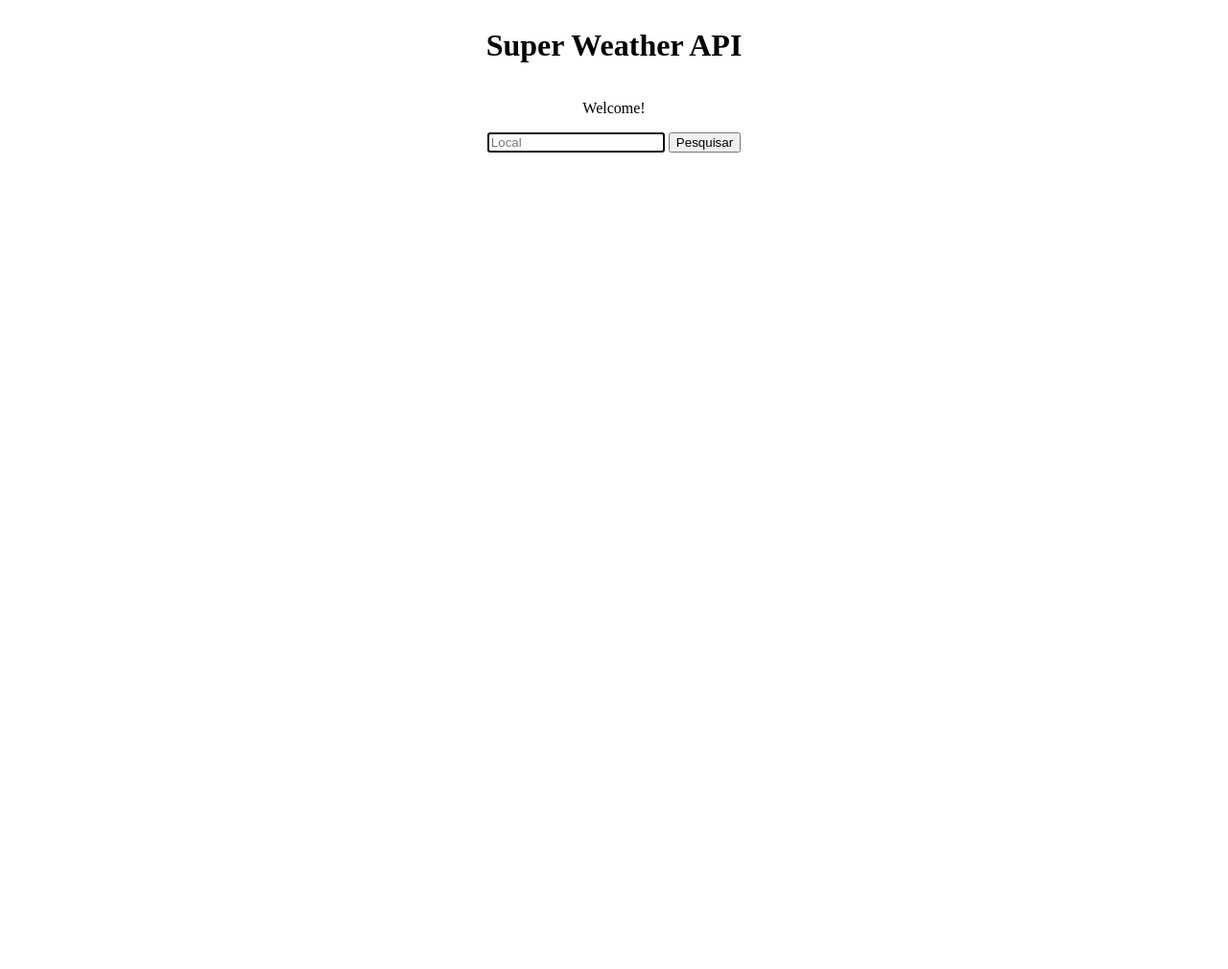
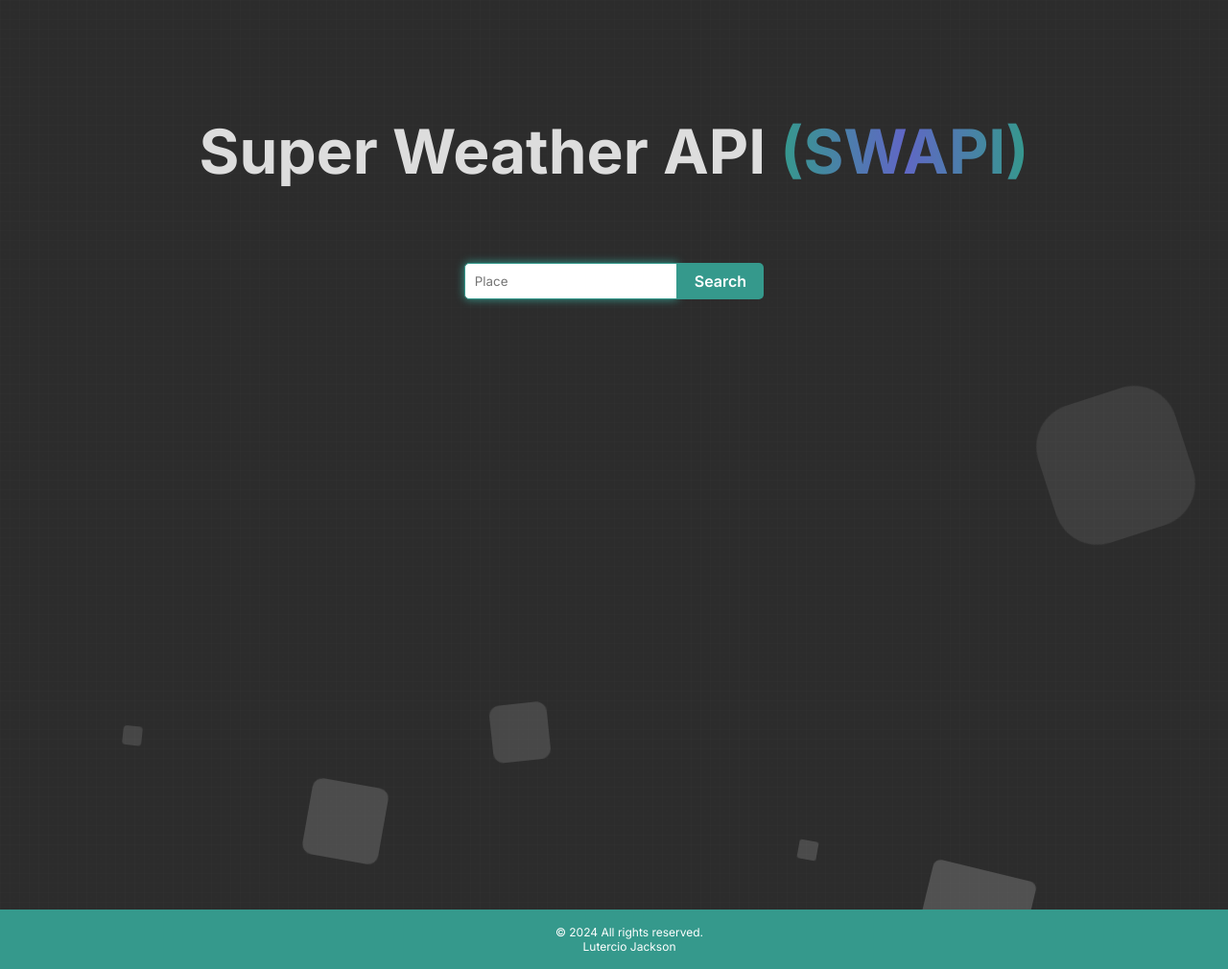
Before and after one commit to Lutercio/Super-Weather-API, a Flask app: page / in a window 1280 px wide. Shown: the whole page at 96% size. Run offline with Flask 3, Linux system fonts and the light colour scheme.

Commit message:
Visual ans APIs update

```diff
--- /dev/null
+++ b/static/style.css
@@ -0,0 +1,194 @@
+@import url('https://fonts.googleapis.com/css2?family=Inter:wght@100..900&display=swap');
+
+* {
+    text-decoration: none;
+    font-family: "Inter", sans-serif;
+    font-optical-sizing: auto;
+    margin: 0;
+    padding: 0;
+}
+
+body {
+    display: grid;
+    place-items: center;
+    height: 30vh;
+    background-image:
+        radial-gradient(circle at center, rgba(255, 255, 255, 0.005) 0, rgba(255, 255, 255, 0.005) 1px, transparent 1px),
+        linear-gradient(to right, rgba(255, 255, 255, 0.01) 1px, transparent 1px),
+        linear-gradient(to bottom, rgba(255, 255, 255, 0.01) 1px, transparent 1px);
+    background-size: 10px 10px;
+    background-attachment: fixed;
+    background-color: #2c2c2c;
+    margin: 1rem;
+}
+
+h1 {
+    margin-top: 6rem;
+    font-size: 4rem;
+    color: #DDDDDD;
+}
+
+span {
+    background: linear-gradient(to right, #35998c, #6067c5, #35998c);
+    -webkit-background-clip: text;
+    -webkit-text-fill-color: transparent;
+}
+
+form {
+    margin-top: 4rem;
+    display: flex;
+    justify-content: center;
+    align-items: center;
+}
+
+input {
+    width: 200px;
+    flex-grow: 1;
+    padding: 10px;
+    border-radius: 5px 0 0 5px;
+    border: 1px solid #ced4da;
+}
+
+button {
+    padding: 9px 18px;
+    border: none;
+    border-radius: 0 5px 5px 0;
+    background-color: #35998c;
+    color: white;
+    font-size: 16px;
+    cursor: pointer;
+    font-weight: 600;
+}
+
+button:hover {
+    background-color: #6067c5;
+}
+
+button:focus {
+    box-shadow: 0 0 3px #ccc;
+}
+input:focus {
+    outline: none;
+    border-color: #35998c;
+    box-shadow: 0 0 10px #35998c;
+}
+
+footer {
+    position: fixed;
+    bottom: 0;
+    width: 100%;
+    text-align: center;
+    background-color: #35998c;
+    color: white;
+    padding: 16px;
+    font-size: 12px;
+    right: 0;
+    left: 0;
+}
+
+/*============================ CIRCLES ============================= */
+
+.circles{
+    z-index: -2;
+    position: absolute;
+    top: 0;
+    left: 0;
+    width: 100%;
+    height: 100%;
+    overflow: hidden;
+}
+.circles li{
+    position: absolute;
+    display: block;
+    list-style: none;
+    width: 20px;
+    height: 20px;
+    background: rgba(255, 255, 255, 0.2);
+    animation: animate 25s linear infinite;
+    bottom: -150px;
+
+}
+
+/*
+ Estilo dos <li> individuais
+*/
+
+.circles li:nth-child(1){
+    left: 25%;
+    width: 80px;
+    height: 80px;
+    animation-delay: 0s;
+}
+.circles li:nth-child(2){
+    left: 10%;
+    width: 20px;
+    height: 20px;
+    animation-delay: 2s;
+    animation-duration: 12s;
+}
+.circles li:nth-child(3){
+    left: 70%;
+    width: 20px;
+    height: 20px;
+    animation-delay: 4s;
+}
+.circles li:nth-child(4){
+    left: 40%;
+    width: 60px;
+    height: 60px;
+    animation-delay: 0s;
+    animation-duration: 18s;
+}
+.circles li:nth-child(5){
+    left: 65%;
+    width: 20px;
+    height: 20px;
+    animation-delay: 0s;
+}
+.circles li:nth-child(6){
+    left: 75%;
+    width: 110px;
+    height: 110px;
+    animation-delay: 3s;
+}
+.circles li:nth-child(7){
+    left: 35%;
+    width: 150px;
+    height: 150px;
+    animation-delay: 7s;
+}
+.circles li:nth-child(8){
+    left: 50%;
+    width: 25px;
+    height: 25px;
+    animation-delay: 15s;
+    animation-duration: 45s;
+}
+.circles li:nth-child(9){
+    left: 20%;
+    width: 15px;
+    height: 15px;
+    animation-delay: 2s;
+    animation-duration: 35s;
+}
+.circles li:nth-child(10){
+    left: 85%;
+    width: 150px;
+    height: 150px;
+    animation-delay: 0s;
+    animation-duration: 11s;
+}
+
+@keyframes animate {
+    0%{
+        transform: translateY(0) rotate(0deg);
+        opacity: 1;
+        border-radius: 0;
+    }
+
+    100%{
+        transform: translateY(-1000px) rotate(720deg);
+        opacity: 0;
+        border-radius: 50%;
+    }
+}
--- a/templates/index.html
+++ b/templates/index.html
@@ -3,21 +3,25 @@
 {% block body %}
 
     <h1>
-        Super Weather API
+        Super Weather API <span>(SWAPI)</span>
     </h1>
-    <p>
-        Welcome!
-    </p>
 
     <form action="/get/" method="get">
-        <input autocomplete="off" autofocus placeholder="Local" type="text" name="search">
-        <button type="submit">Pesquisar</button>
+        <input autocomplete="off" autofocus placeholder="Place" type="text" name="search">
+        <button type="submit">Search</button>
     </form>
 
-    <style>
-        body{
-            display:grid;place-items:center;
-        }
-    </style>
+    <ul class="circles">
+        <li></li>
+        <li></li>
+        <li></li>
+        <li></li>
+        <li></li>
+        <li></li>
+        <li></li>
+        <li></li>
+        <li></li>
+        <li></li>
+    </ul>
 
 {% endblock %}
--- a/templates/layout.html
+++ b/templates/layout.html
@@ -4,11 +4,16 @@
     <meta charset="UTF-8">
     <meta name="viewport" content="width=device-width, initial-scale=1.0">
     <title>Super Weather API</title>
-    <link rel="stylesheet" href="/templates/style.css">
+    <link rel="stylesheet" type="text/css" href="../static/style.css">
 </head>
 <body>
+
     {% block body %}
 
     {% endblock %}
 </body>
+<footer>
+    <p>&copy; 2024 All rights reserved.</p>
+    <p>Lutercio Jackson</p>
+</footer>
 </html>
```
Also changed, not shown: templates/style.css (deleted).
